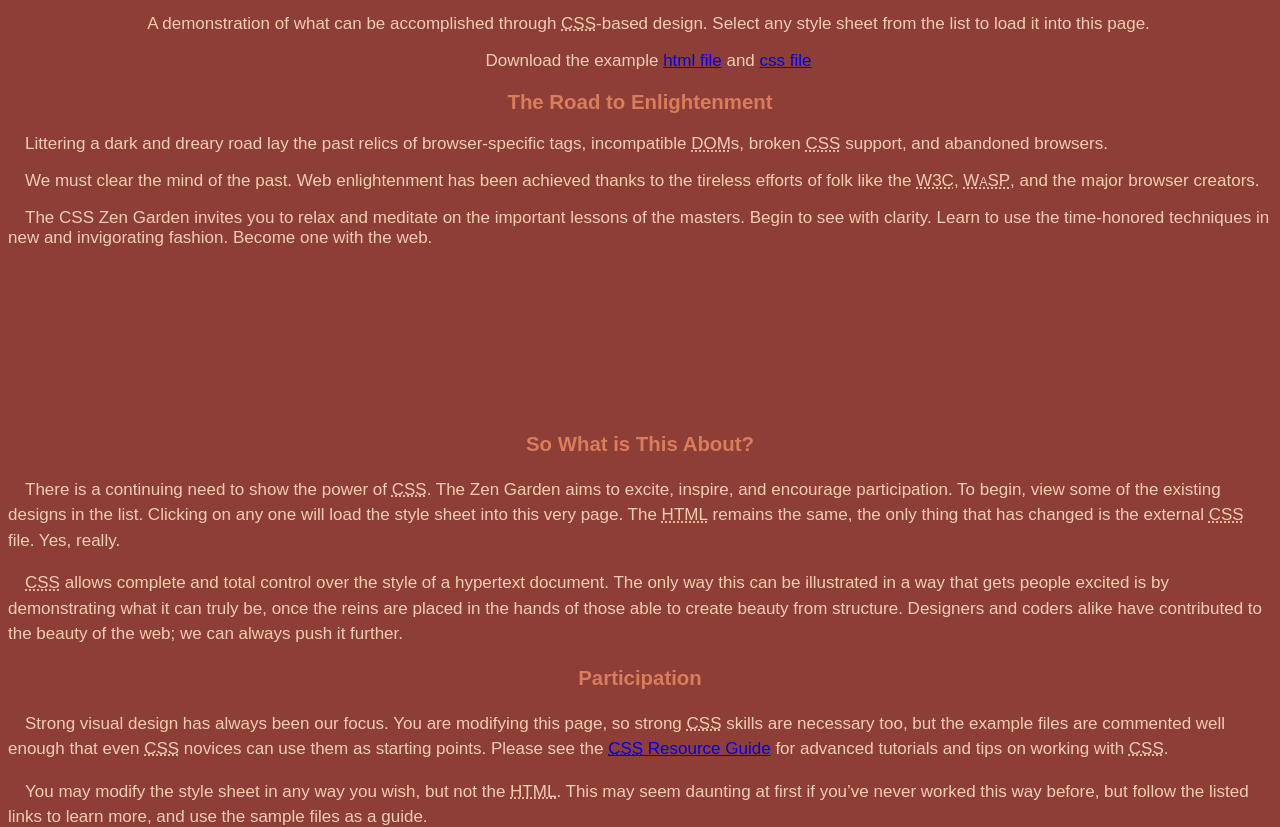
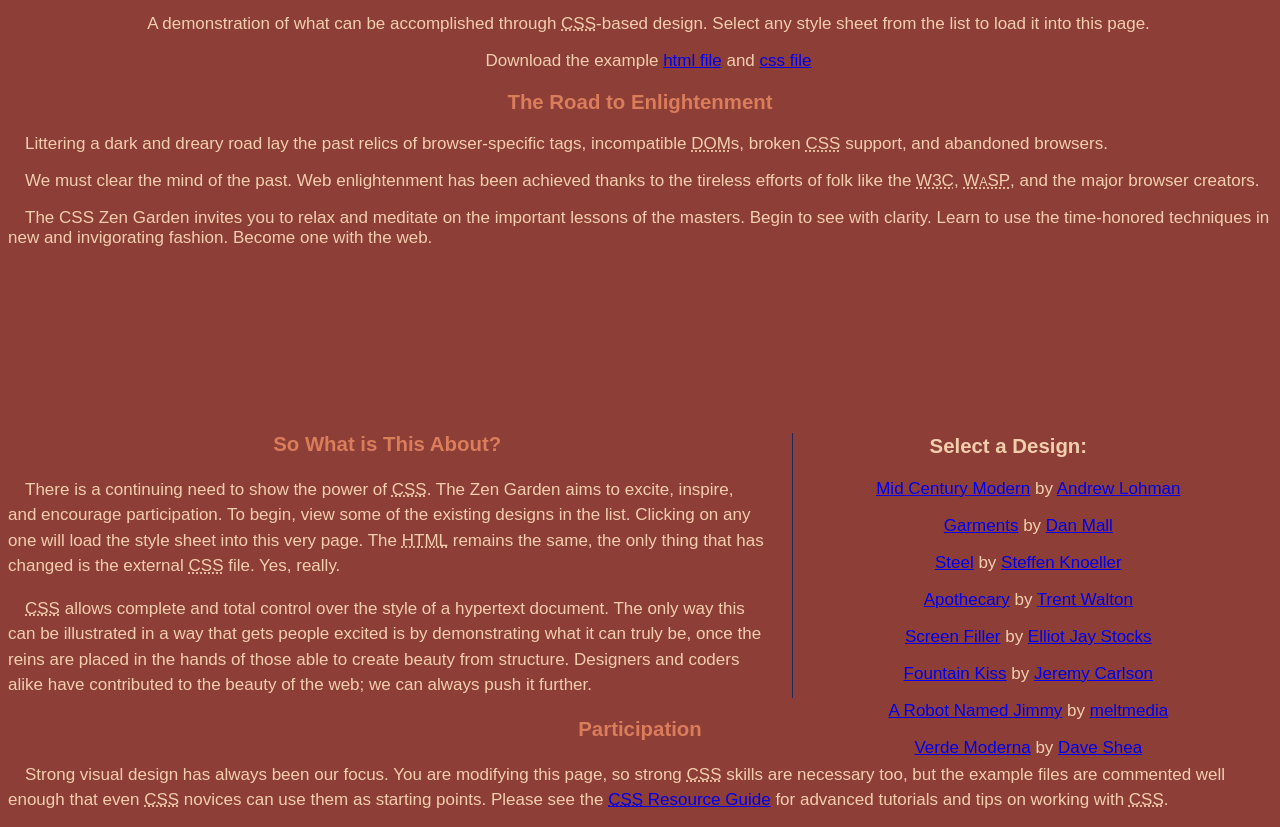
Before and after one commit to mariaaraujoo/desenvolve-introducao-web, a plain HTML site: page CSS/index.html in a window 1280 px wide. Shown: the part 145-972 px from the top of the page. Drawn offline with Linux system fonts and the light colour scheme.

Commit message:
Add files via upload
Atividade posicionamento!

```diff
--- a/CSS/style.css
+++ b/CSS/style.css
@@ -66,4 +66,21 @@ aside ul li{
 .main footer a {
     border: solid 2px #D97D5B ;
     padding: 0,5em;
+    display:inline-block;
 }
+.pagewrapper{
+    position: relative ;
+}
+.explanation{
+    width: 60%;
+    margin-right: 35%;
+    border-right: solid #1f295c 1px;
+    padding-right: 2%;
+}
+#design-selection{
+    position: absolute;
+    top: 560px;
+    left: 62%;
+    padding-left: 2%;
+    padding-right: 2%;
+}
```
